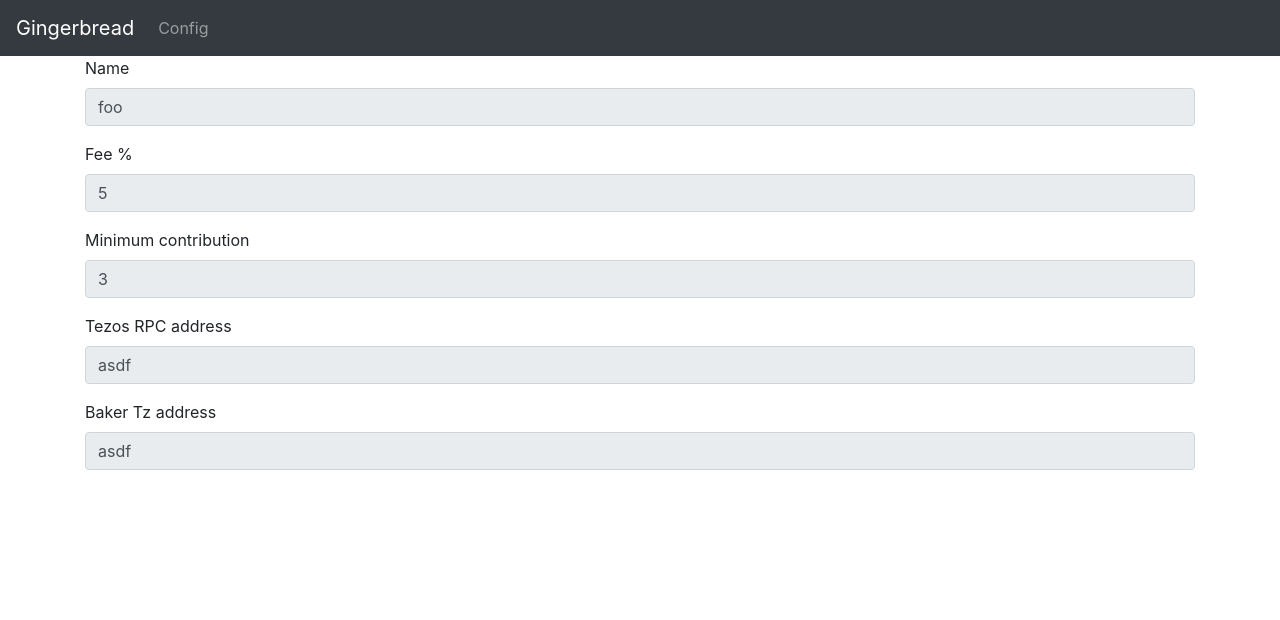
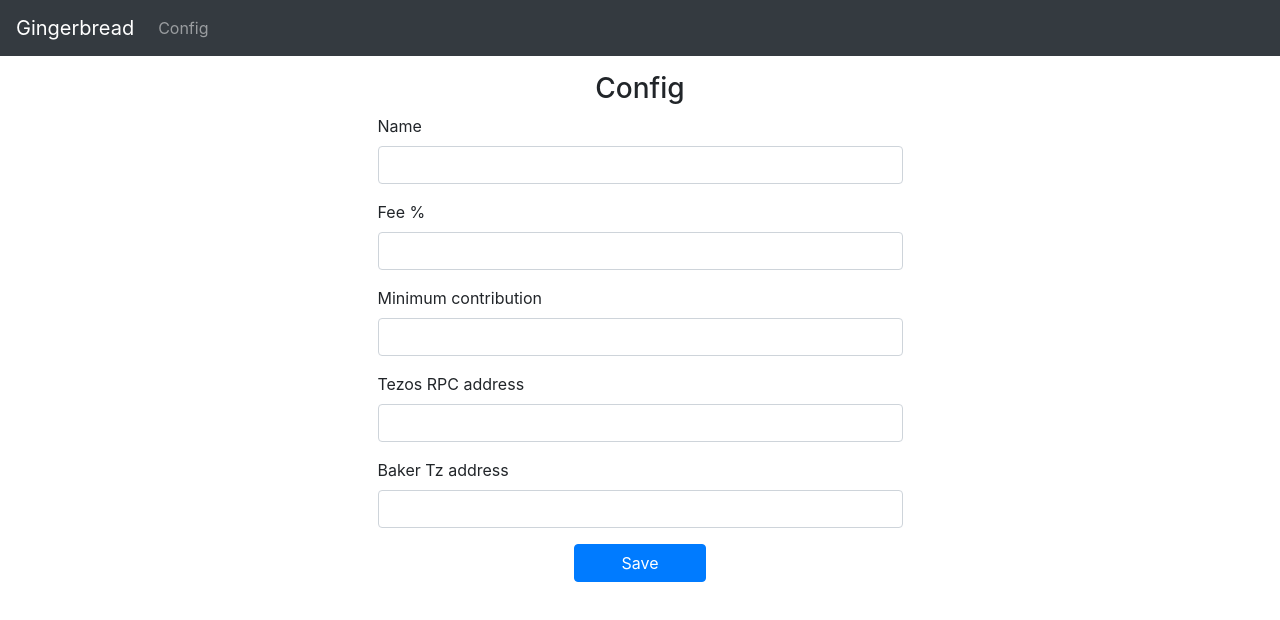
Before and after one commit to teamzednode/gingerbread, a Vue app: page /#/config in a window 1280 px wide. Shown: the top 620 px of the page. Built offline with nearby package versions, Linux system fonts and the light colour scheme; no server answers.

Commit message:
Adding vuex, created user store and moving config logic to user module

```diff
--- a/package.json
+++ b/package.json
@@ -24,7 +24,8 @@
     "express": "^4.16.4",
     "morgan": "^1.9.1",
     "vue": "^2.5.2",
-    "vue-router": "^3.0.1"
+    "vue-router": "^3.0.1",
+    "vuex": "^3.0.1"
   },
   "devDependencies": {
     "autoprefixer": "^7.1.5",
--- a/src/App.vue
+++ b/src/App.vue
@@ -17,7 +17,10 @@
 
 <script>
 export default {
-  name: 'app'
+  name: 'app',
+  created () {
+    this.$store.dispatch('user/loadFromConfigFile')
+  }
 }
 </script>
 
--- a/src/components/Config.vue
+++ b/src/components/Config.vue
@@ -1,65 +1,43 @@
 <template>
+  <div class="container pt-3">
     <div class="config row">
-    <div class="col-md-12">
+      <div class="col-6 offset-3">
+        <h3 class="text-center">Config</h3>
         <b-form>
           <b-form-group label="Name" label-for="config-name">
-          <b-form-input id="config-name" type="text" v-model="form.name" :disabled="true"></b-form-input>
+            <b-form-input id="config-name" type="text" v-model="user.name"></b-form-input>
           </b-form-group>
           <b-form-group label="Fee %" label-for="config-fee-percent">
-          <b-form-input id="config-fee-percent" type="number" v-model="form.fee_percent" :disabled="true"></b-form-input>
+            <b-form-input id="config-fee-percent" type="number" v-model="user.fee_percent"></b-form-input>
           </b-form-group>
           <b-form-group label="Minimum contribution" label-for="config-minimum-contribution">
-          <b-form-input id="config-minimum-contribution" type="number" v-model="form.minimum_contribution" :disabled="true"></b-form-input>
+            <b-form-input id="config-minimum-contribution" type="number" v-model="user.minimum_contribution"></b-form-input>
           </b-form-group>
           <b-form-group label="Tezos RPC address" label-for="config-tezos-rpc-address">
-          <b-form-input id="config-tezos-rpc-address" type="text" v-model="form.tezos_rpc_address" :disabled="true"></b-form-input>
+            <b-form-input id="config-tezos-rpc-address" type="text" v-model="user.tezos_rpc_address"></b-form-input>
           </b-form-group>
           <b-form-group label="Baker Tz address" label-for="config-baker-tz-address">
-          <b-form-input id="config-baker-tz-address" type="text" v-model="form.baker_tz_address" :disabled="true"></b-form-input>
+            <b-form-input id="config-baker-tz-address" type="text" v-model="user.baker_tz_address"></b-form-input>
+          </b-form-group>
+          <b-form-group class="text-center">
+            <b-button variant="primary col-3">
+              Save
+            </b-button>
           </b-form-group>
         </b-form>
+      </div>
     </div>
   </div>
 </template>
 
 <script>
+import { mapState } from 'vuex'
+
 export default {
-  name: 'hello',
-  data () {
-    return {
-      form: {
-        name: null,
-        fee_percent: null,
-        minimum_contribution: null,
-        tezos_rpc_address: null,
-        baker_tz_address: null
-      }
-    }
-  },
-  created () {
-    this.loadConfig()
-  },
-  methods: {
-    loadDefaultConfig () {
-      console.log('No /static/config.json found; using default config.')
-      this.form = {
-        name: 'foo',
-        fee_percent: 5,
-        minimum_contribution: 3,
-        tezos_rpc_address: 'asdf',
-        baker_tz_address: 'asdf'
-      }
-    },
-    loadConfig () {
-      fetch('/static/config.json')
-        .then((resp) => {
-          if (resp.ok) resp.json().then((j) => { this.form = j })
-          else this.loadDefaultConfig()
+  computed: {
+    ...mapState({
+      user: state => state.user
     })
-        .catch(() => {
-          this.loadDefaultConfig()
-        })
-    }
   }
 }
 </script>
--- a/src/main.js
+++ b/src/main.js
@@ -1,6 +1,7 @@
 // The Vue build version to load with the `import` command
 // (runtime-only or standalone) has been set in webpack.base.conf with an alias.
 import Vue from 'vue'
+import store from './store'
 import App from './App'
 import router from './router'
 import BootstrapVue from 'bootstrap-vue'
@@ -13,6 +14,7 @@ Vue.config.productionTip = false
 /* eslint-disable no-new */
 new Vue({
   el: '#app',
+  store,
   router,
   template: '<App/>',
   components: { App }
--- /dev/null
+++ b/src/store/index.js
@@ -0,0 +1,11 @@
+import Vue from 'vue'
+import Vuex from 'vuex'
+import user from './modules/user'
+
+Vue.use(Vuex)
+
+export default new Vuex.Store({
+  modules: {
+    user
+  }
+})
--- /dev/null
+++ b/src/store/modules/user.js
@@ -0,0 +1,42 @@
+// initial state
+const state = {
+  name: null,
+  fee_percent: null,
+  minimum_contribution: null,
+  tezos_rpc_address: null,
+  baker_tz_address: null
+}
+
+// actions
+const actions = {
+  loadFromConfigFile ({ commit }) {
+    fetch('/static/config.json')
+      .then((resp) => {
+        if (resp.ok) {
+          resp.json().then((configFromJson) => { commit('setUserConfig', configFromJson) })
+        }
+      })
+  },
+
+  saveToConfigFile ({ state, commit }, product) {
+
+  }
+}
+
+// mutations
+const mutations = {
+  setUserConfig (state, { name, feePercent, minimumContribution, tezosRpcAddress, bakerTzAddress }) {
+    state.name = name
+    state.fee_percent = feePercent
+    state.minimum_contribution = minimumContribution
+    state.tezos_rpc_address = tezosRpcAddress
+    state.baker_tz_address = bakerTzAddress
+  }
+}
+
+export default {
+  namespaced: true,
+  state,
+  actions,
+  mutations
+}
```
Lines whose indentation alone changed are shown as unchanged.
